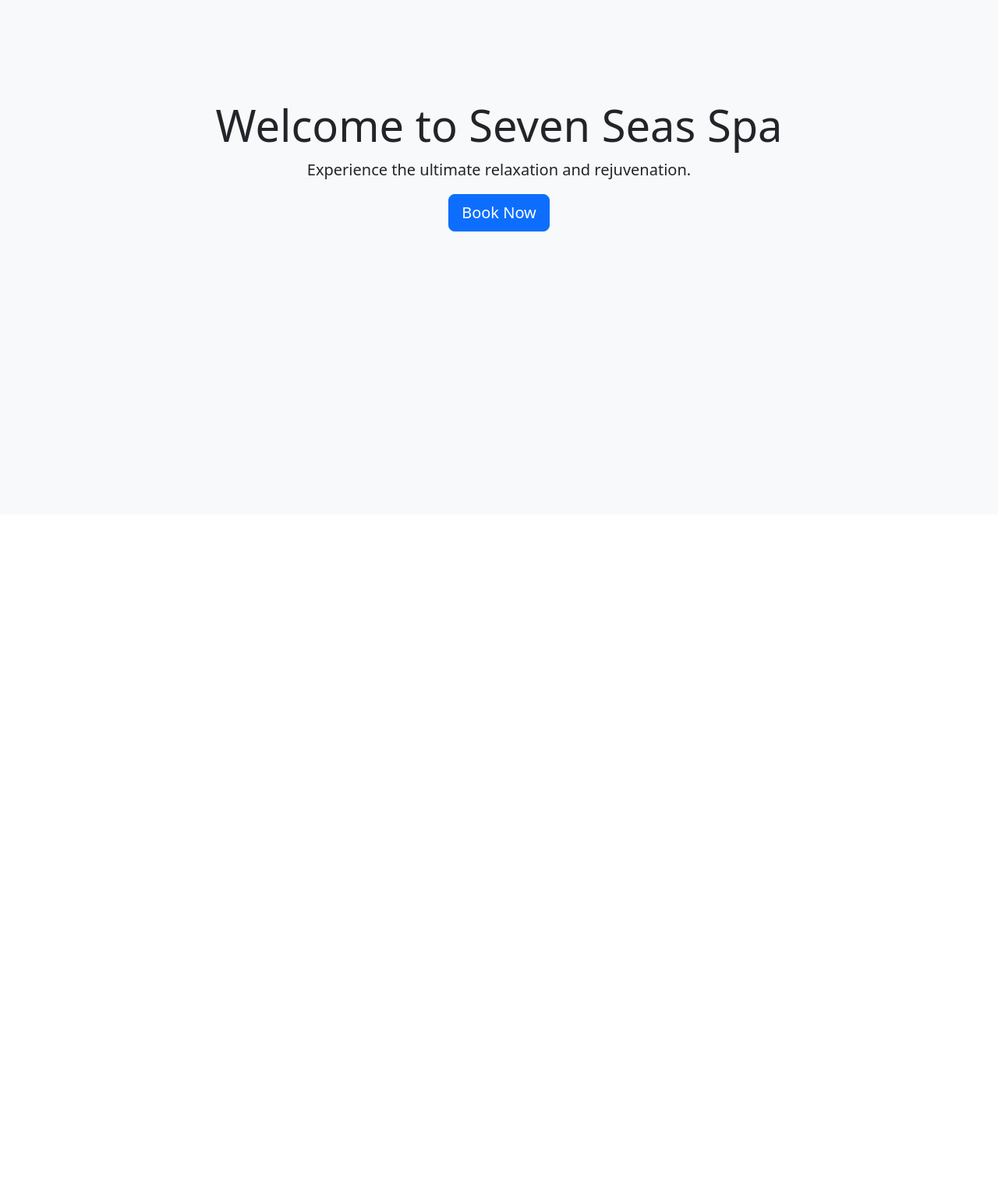
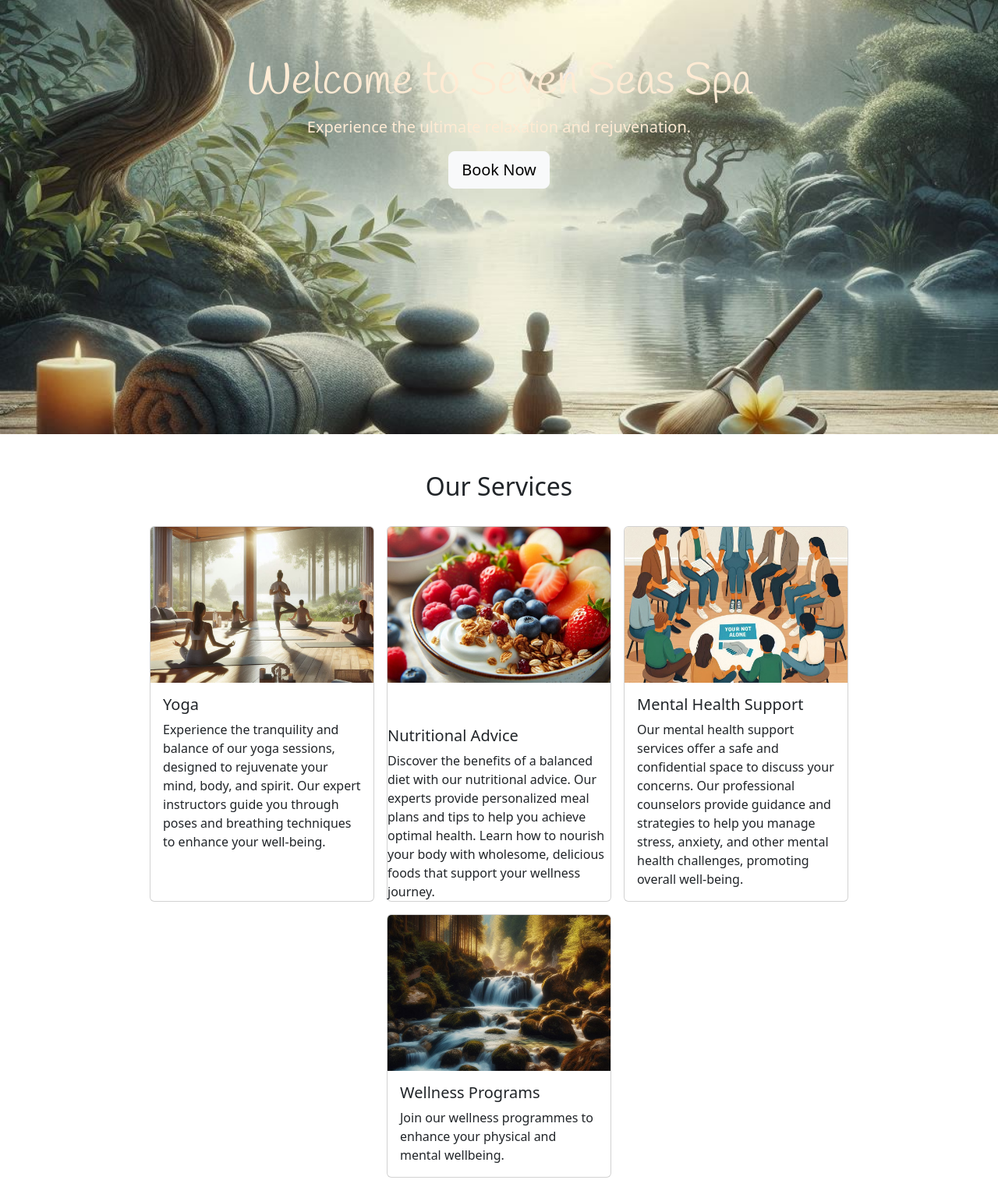
Before and after one commit to IsaacNicholls1/Seven-Seas-Spa, a plain HTML site: page index.html in a window 1280 px wide. Shown: the part 300-1814 px from the top of the page at 78% size. Before the commit the page ends 960 px from the top, so only its background shows below. Drawn offline with nearby package versions, Linux system fonts and the light colour scheme; files that its build step writes are made by us from their sources.

Commit message:
container services section

```diff
--- a/index.html
+++ b/index.html
@@ -6,8 +6,25 @@
     <meta name="viewport" content="width=device-width, initial-scale=1.0">
     <link href="https://cdn.jsdelivr.net/npm/bootstrap@5.3.3/dist/css/bootstrap.min.css" rel="stylesheet"
         integrity="sha384-QWTKZyjpPEjISv5WaRU9OFeRpok6YctnYmDr5pNlyT2bRjXh0JMhjY6hW+ALEwIH" crossorigin="anonymous">
-        <link rel="stylesheet" href="assets/css/style.css">
+    <link rel="stylesheet" href="style.css">
+    <link href="https://fonts.googleapis.com/css2?family=Handlee&display=swap" rel="stylesheet">
     <title>Document</title>
+    <style>
+        .hero-section {
+            background: url('assets/images/Hero.png') no-repeat center center;
+            background-size: cover;
+            height: 100vh;
+            color: #FFEBD4;
+            display: flex;
+            align-items: center;
+            justify-content: center;
+            text-align: center;
+        }
+
+        .hero-section h1 {
+            font-family: 'Handlee', cursive;
+        }
+    </style>
 </head>
 
 <body>
@@ -23,9 +40,9 @@
                 <span class="navbar-toggler-icon"></span>
             </button>
             <div class="collapse navbar-collapse" id="navbarNav">
-                <ul class="navbar-nav ms-auto"></ul>
+                <ul class="navbar-nav">
                     <li class="nav-item">
-                    <a class="nav-link active fw-bold" aria-current="page" href="#" style="color: #3b2f2f;">Home</a>
+                        <a class="nav-link active" aria-current="page" href="#" style="color: #3b2f2f;">Home</a>
                     </li>
                     <li class="nav-item">
                         <a class="nav-link" href="#" style="color: #3b2f2f;">About</a>
@@ -41,12 +58,46 @@
         </div>
     </nav>
 
-    <div class="container-fluid bg-light text-center p-5">
-        <div class="row justify-content-center align-items-center" style="height: 100vh;">
-            <div class="col-md-8">
+    <div class="container-fluid hero-section">
+        <div class="row">
+            <div class="col-md-12">
                 <h1 class="display-4">Welcome to Seven Seas Spa</h1>
                 <p class="lead">Experience the ultimate relaxation and rejuvenation.</p>
-                <a href="#" class="btn btn-primary btn-lg">Book Now</a>
+                <a href="#" class="btn btn-light btn-lg">Book Now</a>
+            </div>
+        </div>
+    </div>
+
+    <div class="container my-5">
+        <h2 class="text-center mb-4">Our Services</h2>
+        <div class="d-flex flex-wrap justify-content-center">
+            <div class="card m-2" style="width: 18rem;">
+                <img src="assets/images/yoga.jpeg" class="card-img-top" alt="yoga" style="height: 200px; object-fit: cover;">
+                <div class="card-body">
+                    <h5 class="card-title">Yoga</h5>
+                    <p class="card-text">Experience the tranquility and balance of our yoga sessions, designed to rejuvenate your mind, body, and spirit. Our expert instructors guide you through poses and breathing techniques to enhance your well-being.</p>
+                </div>
+            </div>
+            <div class="card m-2" style="width: 18rem;">
+                <img src="assets/images/healthyeating.jpeg" class="card-img-top" alt="healthy eating bowl" style="height: 200px; object-fit: cover;">
+                <div class="card-body"></div>
+                    <h5 class="card-title">Nutritional Advice</h5>
+                    <p class="card-text">Discover the benefits of a balanced diet with our nutritional advice. Our experts provide personalized meal plans and tips to help you achieve optimal health. Learn how to nourish your body with wholesome, delicious foods that support your wellness journey.</p>
+            </div>
+
+            <div class="card m-2" style="width: 18rem;">
+                <img src="assets/images/mentalhealth.jpeg" class="card-img-top" alt="mental health support group" style="height: 200px; object-fit: cover;">
+                <div class="card-body">
+                    <h5 class="card-title">Mental Health Support</h5>
+                    <p class="card-text">Our mental health support services offer a safe and confidential space to discuss your concerns. Our professional counselors provide guidance and strategies to help you manage stress, anxiety, and other mental health challenges, promoting overall well-being.</p>
+                </div>
+            </div>
+            <div class="card m-2" style="width: 18rem;">
+                <img src="assets/images/wellness.jpeg" class="card-img-top" alt="wellness image" style="height: 200px; object-fit: cover;">
+                <div class="card-body">
+                    <h5 class="card-title">Wellness Programs</h5>
+                    <p class="card-text">Join our wellness programmes to enhance your physical and mental wellbeing.</p>
+                </div>
             </div>
         </div>
     </div>
```
Also changed, not shown: assets/images/Hero.png (added), assets/images/healthyeating.jpeg (added), assets/images/mentalhealth.jpeg (added), assets/images/test1.jpeg (added), assets/images/test2.jpeg (added), assets/images/test3.jpeg (added), assets/images/wellness.jpeg (added), assets/images/yoga.jpeg (added). Lines whose indentation alone changed are shown as unchanged.
